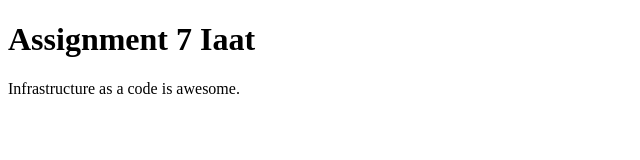
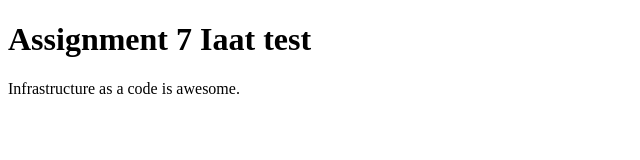
Before and after one commit to dannysith/IAAT_7, a plain HTML site: page index.html in a window 1280 px wide. Shown: the full height of the page, 0-640 px from the left. Drawn offline with Linux system fonts and the light colour scheme.

Commit message:
test commit

```diff
--- a/index.html
+++ b/index.html
@@ -1,7 +1,7 @@
 <!DOCTYPE html>
 <html>
 <body>
-<h1>Assignment 7 Iaat</h1>
+<h1>Assignment 7 Iaat test</h1>
 <p>Infrastructure as a code is awesome.</p>
 </body>
 </html>
```
